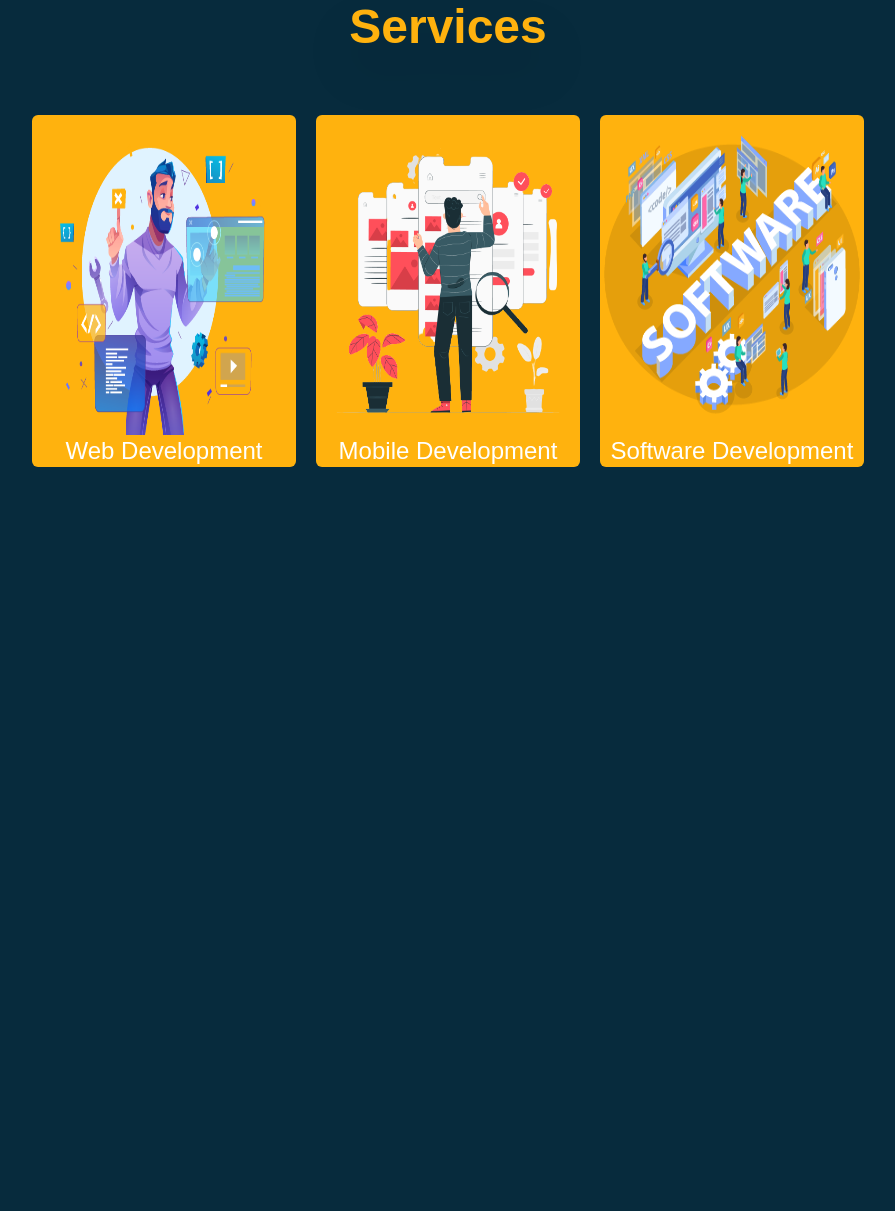
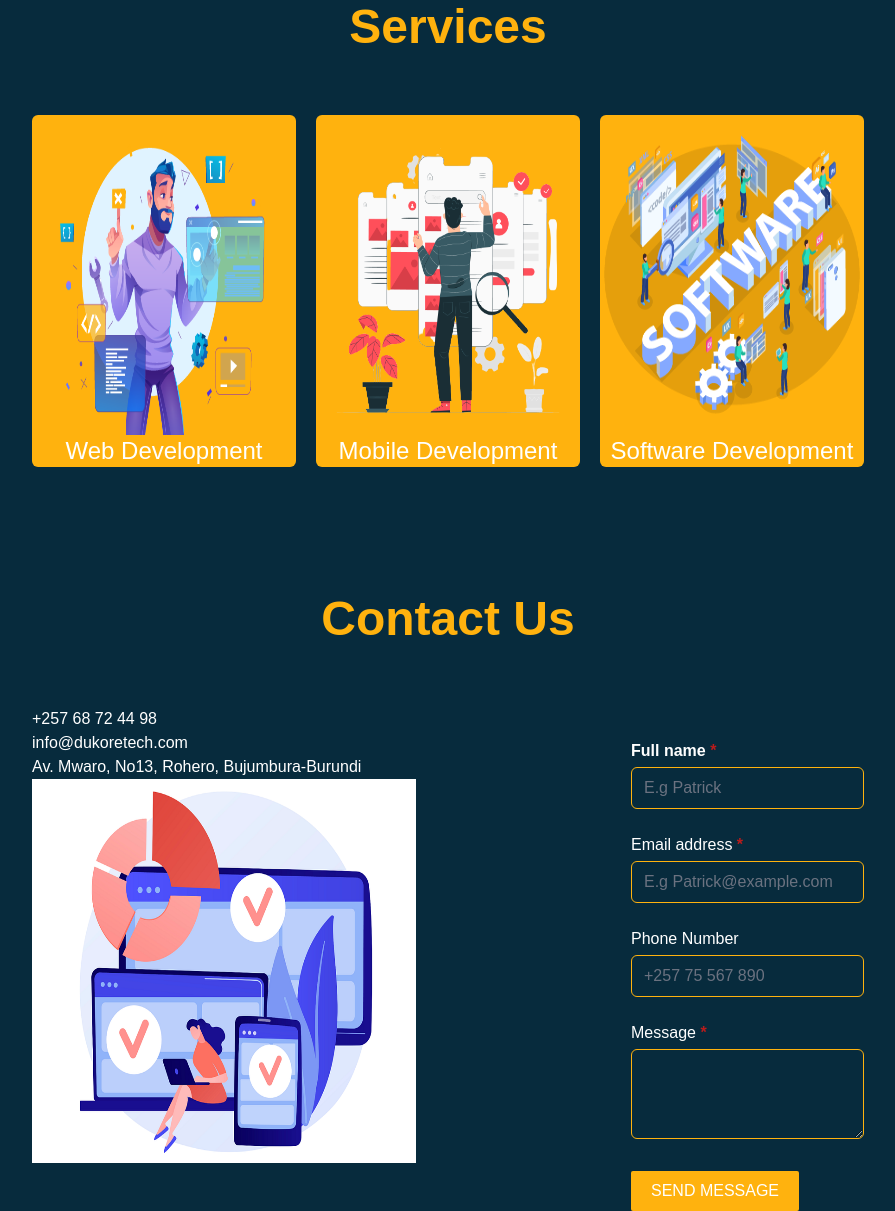
Before and after one commit to CyberShriver/Dukore-webSite-with-tailwind-css, a website: page index.html in a window 1280 px wide. Shown: the part 1304-2515 px from the top of the page, without its empty margins (192-1087 px from the left). Before the commit the page ends 1771 px from the top, so only its background shows below. Drawn offline with Linux system fonts and the light colour scheme.

Commit message:
add contact us

```diff
--- a/index.html
+++ b/index.html
@@ -77,7 +77,7 @@
 
     <!-- service us -->
     <section class="mt-32">
-        <div class="text-center text-5xl text-BtnDukore capitalize font-extrabold drop-shadow-2xl">services</div>
+        <div class="text-center text-5xl text-BtnDukore capitalize font-extrabold">services</div>
        <div class="flex flex-row justify-between mt-16 gap-5">
 
            <div class="rounded-md bg-BtnDukore m-auto hover:animate-bounce duration-75 ease-in ">
@@ -94,13 +94,68 @@
                 <img src="./dist/asset/about.png" alt="about us" class="w-80 h-80" >
                 <div class="capitalize text-white text-2xl text-center">software development</div>
             </div>
+       </div>
+    </section>
+   <!-- service us -->
 
+    <!-- contact us -->
+    <section class="mt-32">
+        <div class="text-center text-5xl text-BtnDukore capitalize font-extrabold">contact us</div>
+       <div class="flex flex-row justify-between mt-16">
+
+           <div class="text-white">
+                <div>+257 68 72 44 98 </div>
+                <div>info@dukoretech.com</div>
+                <div>Av. Mwaro, No13, Rohero, Bujumbura-Burundi</div>
+
+                <img src="./dist/asset/web dev.png" alt="contact us" class="w-96 h-96" >
+           </div>
+
+            <!-- solid -->
+            <div class="">
+                <div class="mt-8 max-w-md">
+                  <div class="grid grid-cols-1 gap-6">
+
+                    <label class="block">
+                      <span class="text-white font-bold">Full name <b class=" text-red-700">*</b></span>
+                      <input type="text" class="mt-1 block w-full text-white rounded-md bg-transparent border-BtnDukore focus:border-gray-500 focus:bg-transparent focus:ring-0 "
+                        placeholder="E.g Patrick" />
+                    </label>
+
+                    <label class="block">
+                        <span class="text-white">Email address <b class=" text-red-700">*</b></span>
+                        <input type="email" class="mt-1 block w-full text-white rounded-md bg-transparent border-BtnDukore focus:border-gray-500 focus:bg-transparent focus:ring-0 "
+                          placeholder="E.g Patrick@example.com" />
+                      </label>
+
+                      <label class="block">
+                        <span class="text-white">Phone Number</span>
+                        <input type="tel" class="mt-1 block w-full text-white rounded-md bg-transparent border-BtnDukore focus:border-gray-500 focus:bg-transparent focus:ring-0 "
+                          placeholder="+257 75 567 890 " />
+                      </label>
+
+                    <label class="block">
+                      <span class="text-white">Message <b class=" text-red-700">*</b></span>
+                      <textarea class=" mt-1 block w-full rounded-md text-white bg-transparent border-BtnDukore focus:border-gray-500 focus:bg-transparent focus:ring-0" rows="3"
+                      ></textarea>
+                    </label>
+
+                    <div class="block">
+                      <div class="mt-2">
+                       <button class=" uppercase bg-BtnDukore text-white py-2 hover:bg-hoverDukore px-5 rounded-sm">send message</button>
+
+                      </div>
+                    </div>
+                  </div>
+                </div>
+            </div>
+              <!-- solid -->
 
        </div>
 
 
     </section>
-   <!-- service us -->
+   <!-- contact us -->
 
 
 </body>
--- a/package.json
+++ b/package.json
@@ -5,12 +5,13 @@
   "main": "index.js",
   "scripts": {
     "test": "echo \"Error: no test specified\" && exit 1",
-    "build:tailwind":"tailwindcss -i ./src/input.css -o ./dist/output.css --watch"
+    "build:tailwind": "tailwindcss -i ./src/input.css -o ./dist/output.css --watch"
   },
   "keywords": [],
   "author": "",
   "license": "ISC",
   "devDependencies": {
+    "@tailwindcss/forms": "^0.5.3",
     "tailwindcss": "^3.2.4"
   }
 }
--- a/tailwind.config.js
+++ b/tailwind.config.js
@@ -16,5 +16,7 @@ module.exports = {
       center: true
     },
   },
-  plugins: [],
+  plugins: [
+    require('@tailwindcss/forms'),
+  ],
 }
```
Also changed, not shown: dist/output.css, 1 other file.
